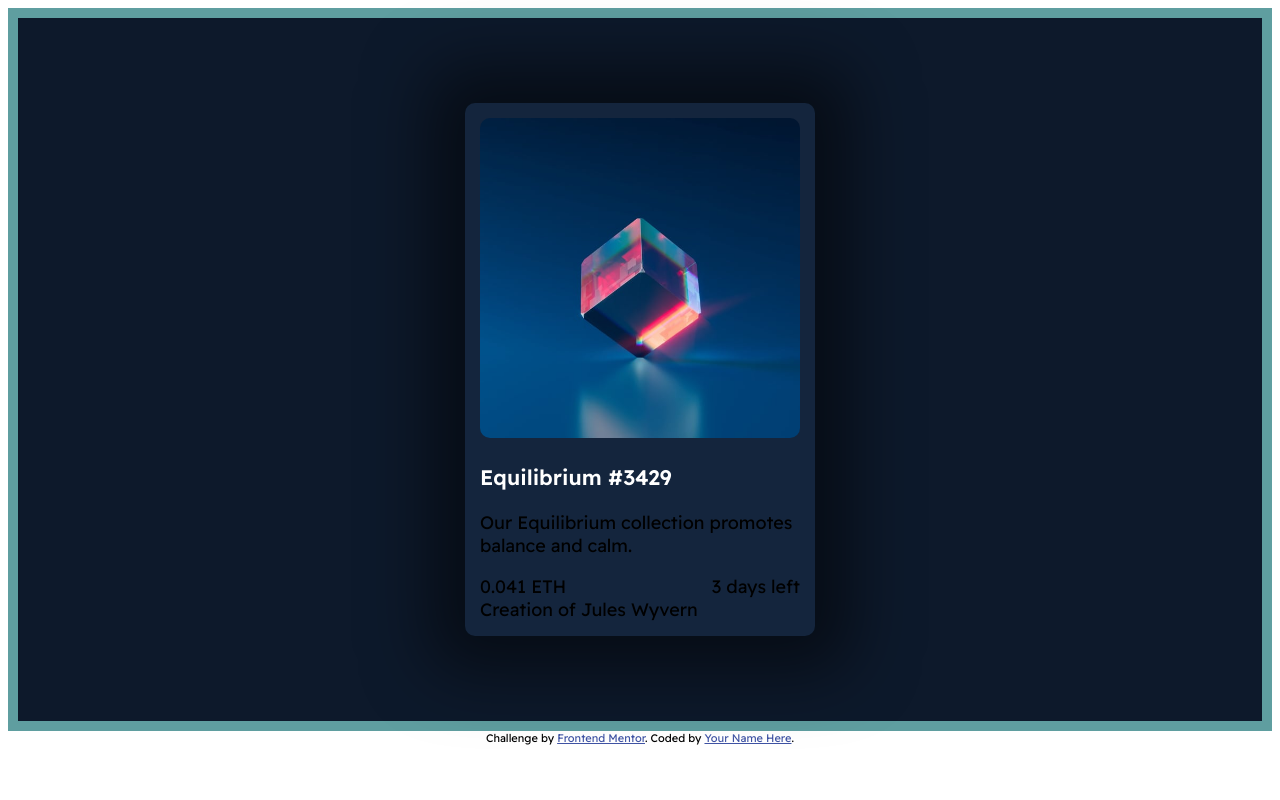
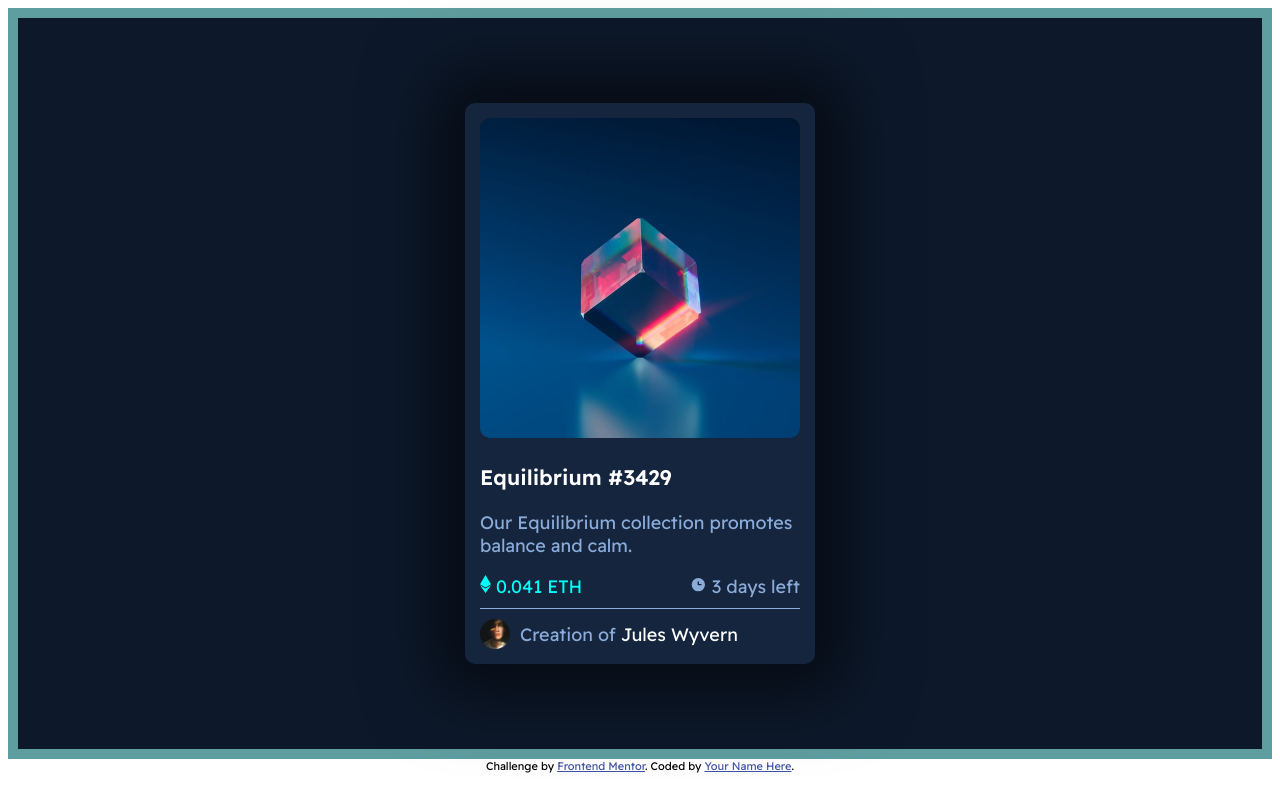
Before and after one commit to pratikdevdas/nft-preview-card-component-main, a plain HTML site: page index.html in a window 1280 px wide. Drawn offline with Linux system fonts and the light colour scheme.

Commit message:
completed

```diff
--- a/index.html
+++ b/index.html
@@ -27,7 +27,7 @@
       border: 10px solid cadetblue;
       background-color: hsl(217, 54%, 11%);
     }
-    img{
+    .img{
       height: 320px;
       width: 320px;
       border-radius: 10px;
@@ -42,13 +42,39 @@
       padding: 15px;
       background-color:hsl(216, 50%, 16%);
     }
-    .header h3{
+    .header h3, .jv{
       color: white;
     }
     .cp{
       display: flex;
       justify-content: space-between;
+
     }
+    .footer{
+      display: flex;
+      align-items: center;
+    }
+    .jwyv{
+      float: left;
+      max-height: 30px;
+      max-width: 30px;
+      margin-right: 10px;
+
+    }
+    .creation{
+      color: hsl(215, 51%, 70%);
+    }
+    .price{
+      color:hsl(178, 100%, 50%);
+    }
+    .time, .description{
+      color: hsl(215, 51%, 70%);
+    }
+    .line{
+      border-bottom:  0.5px solid hsl(215, 51%, 70%);
+      margin: 10px 0px 10px 0px;
+    }
+
   </style>
 </head>
 <body>
@@ -66,14 +92,25 @@
        <div class="cp">
 
          <div class="price">
+           <!--  -->
+           <svg width="11" height="18" xmlns="http://www.w3.org/2000/svg"><path d="M11 10.216 5.5 18 0 10.216l5.5 3.263 5.5-3.262ZM5.5 0l5.496 9.169L5.5 12.43 0 9.17 5.5 0Z" fill="#00FFF8"/></svg>
            0.041 ETH
           </div>
           <div class="time">
+            <svg width="17" height="17" xmlns="http://www.w3.org/2000/svg"><path d="M8.305 2.007a6.667 6.667 0 1 0 0 13.334 6.667 6.667 0 0 0 0-13.334Zm2.667 7.334H8.305a.667.667 0 0 1-.667-.667V6.007a.667.667 0 0 1 1.334 0v2h2a.667.667 0 0 1 0 1.334Z" fill="#8BACD9"/></svg>
             3 days left
           </div>
         </div>
+        <div class="line">
+        </div>
         <div class="footer">
-        Creation of Jules Wyvern
+          <div class="imgboxfooter">
+            <img src="images/image-avatar.png" alt="" class="jwyv">
+          </div>
+          <div class="creation">
+               Creation of <span class="jv">Jules Wyvern</span>
+          </div>
+
         </div>
       </div>
     </div>
```
